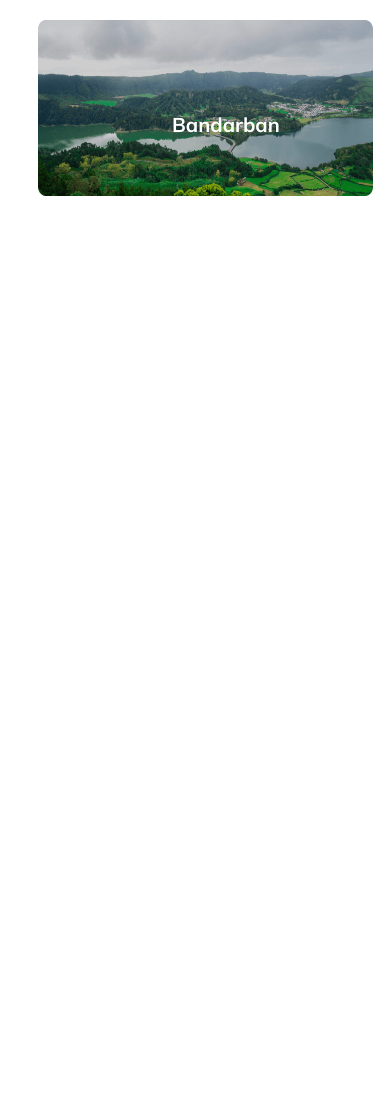
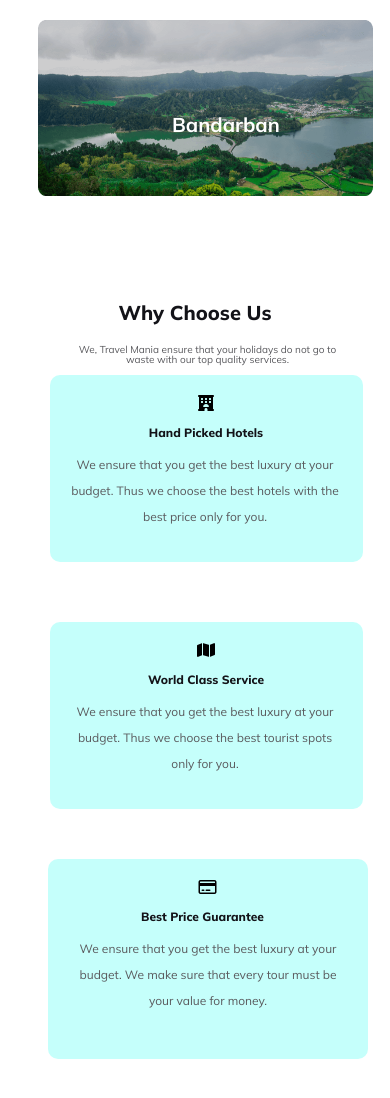
Before and after one commit to avijeetgoswami/assignment2, a plain HTML site: page index.html in a window 390 px wide. Shown: the part 2765-3863 px from the top of the page. Before the commit the page ends 3065 px from the top, so only its background shows below. Drawn offline with Linux system fonts and the light colour scheme.

Commit message:
fourth part complete

```diff
--- a/index.html
+++ b/index.html
@@ -97,6 +97,29 @@
             </div>
         </div>
 
+        <div class="choose-container">
+            <h3 class="chat1">Why Choose Us</h3>
+            <p class="chat11">We, Travel Mania ensure that your holidays do not go to waste with our top quality services. </p>
+
+            <div class="div-container1">
+                <div class="div1">
+                    <i class="fas fa-hotel" id="icon1"></i>
+                    <h3 class="chat2">Hand Picked Hotels</h3>
+                    <p class="chat3">We ensure that you get the best luxury at your budget. Thus we choose the best hotels with the best price only for you.</p>
+                </div>
+                <div class="div1">
+                    <i class="fa-sharp fa-solid fa-map" id="icon2"></i>
+                    <h3 class="chat2">World Class Service</h3>
+                    <p class="chat3">We ensure that you get the best luxury at your budget. Thus we choose the best tourist spots only for you. </p>
+                </div>
+            </div>
+            <div class="div2">
+                <i class="fa-regular fa-credit-card" id="icon3"></i>
+                <h3 class="chat22">Best Price Guarantee</h3>
+                <p class="chat33">We ensure that you get the best luxury at your budget. We make sure that every tour must be your value for money.</p>
+            </div>
+        </div>
+
     </main>
     <footer>
 
--- a/styles.css
+++ b/styles.css
@@ -286,3 +286,166 @@ height: 176px;
         padding-left: 30px;
     }
 }
+
+/* Fourth Main */
+
+.choose-container{
+    background: #FFF;
+    margin: auto;
+    width: 1170px;
+height: 800px;
+text-align: center;
+}
+
+.chat1{
+    color: #131318;
+    text-align: center;
+    font-family: Mulish;
+    font-size: 40px;
+    font-weight: 800;
+}
+.chat11{
+    color: rgba(19, 19, 24, 0.70);
+padding-left: 250px;
+font-family: Mulish;
+font-size: 16px;
+font-weight: 400;
+line-height: 26px;
+width: 643px;
+margin-bottom: 50px;
+}
+
+.div-container1{
+    display: flex;
+    gap: 70px;
+}
+
+.chat2{
+    color: #131318;
+    font-family: Mulish;
+    font-size: 24px;
+    font-style: normal;
+    font-weight: 800;
+    line-height: normal;
+}
+
+.chat3{
+
+    color: #5A5A5D;
+font-family: Mulish;
+font-size: 16px;
+font-style: normal;
+font-weight: 400;
+line-height: 26px;
+width: 486px;
+}
+
+.div1{
+    background: #c5fffb;
+    border-radius: 10px;
+    padding: 20px;
+    margin-bottom: 50px;
+    margin-left: 22px;
+}
+
+.div2{
+    background: #c5fffb;
+    margin: auto;
+    border-radius: 10px;
+    width: 573px;
+height: 160px;
+padding: 20px;
+}
+
+
+.chat22{
+    color: #131318;
+    font-family: Mulish;
+    font-size: 24px;
+    font-weight: 800;
+}
+
+.chat33{
+    color: #5A5A5D;
+    font-family: Mulish;
+    font-size: 16px;
+    font-weight: 400;
+    line-height: 26px;
+    width: 486px;
+    padding-left: 40px;
+}
+
+
+@media screen and (max-width: 600px) {
+    .choose-container{
+        background: #FFF;
+        margin: auto;
+        width: 335px;
+    height: 1000px;
+    text-align: center;
+    }
+
+    .chat1{
+        font-size: 20px;
+    }
+    .chat11{
+        text-align: center;
+    font-size: 10px;
+    font-weight: 400;
+    line-height: 10px;
+    width: 280px;
+    margin-bottom: 10px;
+    margin-left: -210px;
+    }
+
+    .div-container1{
+        flex-direction: column;
+        gap: 10px;
+    }
+
+    .chat2{
+        font-size: 12px;
+    }
+
+    .chat3{
+
+        color: #5A5A5D;
+    font-family: Mulish;
+    font-size: 12px;
+    font-style: normal;
+    font-weight: 400;
+    line-height: 26px;
+    width: 271px;
+    }
+
+    .div1{
+        background: #c5fffb;
+        border-radius: 10px;
+        padding: 20px;
+        margin-bottom: 50px;
+        margin-left: 22px;
+    }
+
+    .div2{
+        background: #c5fffb;
+        margin: auto;
+        border-radius: 10px;
+        width: 280px;
+    height: 160px;
+    padding: 20px;
+    margin-left: 20px;
+    }
+
+
+    .chat22{
+        text-align: center;
+        font-size: 12px;
+        margin-left: -10px;
+    }
+
+    .chat33{
+    font-size: 12px;
+    line-height: 26px;
+    width: 271px;
+    margin-left: -35px;}
+}
```
